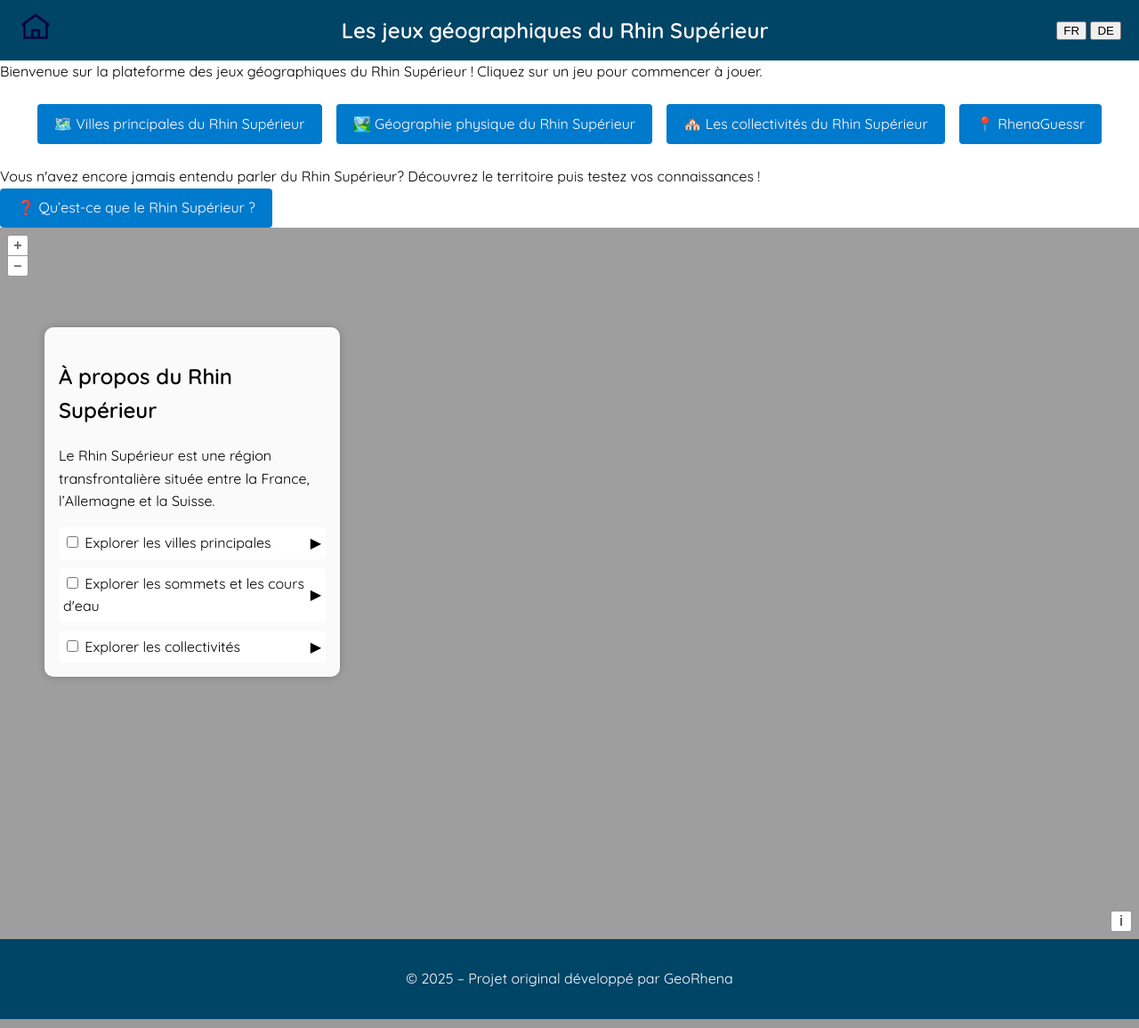
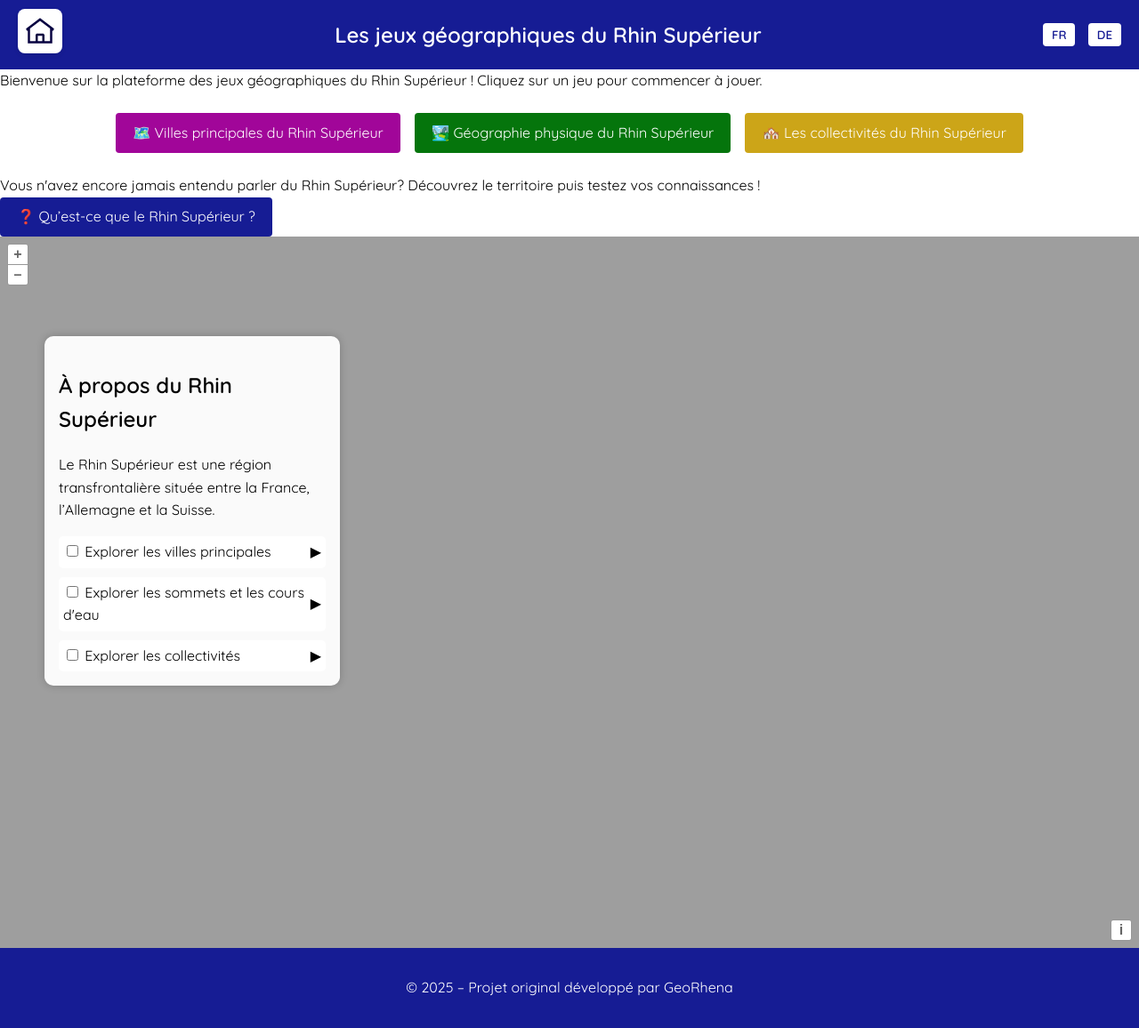
Before and after one commit to georhena-org/jeux_geo_spiele, a Django app: page / in a window 1280 px wide. Shown: the whole page at 89% size. Run offline with Django 5.2, Linux system fonts and the light colour scheme.

Commit message:
third commit

```diff
--- a/jeux/static/jeux/js/accueil.js
+++ b/jeux/static/jeux/js/accueil.js
@@ -68,6 +68,44 @@ const map = new ol.Map({
 
 
 //Les styles des couches
+
+  // Style rouge pour les villes non trouvées
+  const labeledStyle = function (nomVille) {
+    return new ol.style.Style({
+      text: new ol.style.Text({
+        font: '14px Quicksand, sans-serif',
+        text: nomVille,
+        fill: new ol.style.Fill({ color: 'black' }),
+        stroke: new ol.style.Stroke({ color: 'white', width: 2 }),
+        offsetY: -15,
+      }),
+      image: new ol.style.Circle({
+        radius: 5,
+        fill: new ol.style.Fill({ color: 'black' }),
+        stroke: new ol.style.Stroke({ color: 'black', width: 2 }),
+      }),
+    });
+  };
+
+const labeledStyleSommets = function (sommet) {
+    return new ol.style.Style({
+      text: new ol.style.Text({
+        font: '14px Quicksand, sans-serif',
+        text: sommet,
+        fill: new ol.style.Fill({ color: 'rgba(28, 102, 6, 0.8)' }),
+        stroke: new ol.style.Stroke({ color: 'white', width: 2 }),
+        offsetY: -15,
+      }),
+      image: new ol.style.Circle({
+        radius: 5,
+        fill: new ol.style.Fill({ color: 'rgba(42, 136, 13, 0.8)' }),
+        //stroke: new ol.style.Stroke({ color: 'black', width: 2 }),
+      }),
+    });
+  };
+
+
+
 const originalPointStyle = new ol.style.Style({
   image: new ol.style.Circle({
       radius: 5,
@@ -94,22 +132,17 @@ const hoverLineStyle = new ol.style.Style({
 
 
 
-var villesSource = new ol.source.Vector({
-    url: 'https://geoportal.georhena.eu/geoserver/boundaries/wfs?SERVICE=WFS&REQUEST=GetFeature&VERSION=2.0.0&TYPENAMES=boundaries%3Avilles_principales&OUTPUTFORMAT=json',
+const villesSource = new ol.source.Vector({
+    url: villesUrl,
     format: new ol.format.GeoJSON(),
   });
+
 
 // charger la couche de points des villes avec le style
 villesLayer = new ol.layer.Vector({
   source: villesSource,
-  style: new ol.style.Style({
-    image: new ol.style.Circle({
-      radius: 5,
-      fill: new ol.style.Fill({ color: 'black' }),
-      stroke: new ol.style.Stroke({ color: 'black', width: 2 }),
-  }),
-  })
 });
+
 
   const sommetsSource = new ol.source.Vector({
     url: sommetsUrl,
@@ -118,7 +151,7 @@ villesLayer = new ol.layer.Vector({
 
   sommetsLayer = new ol.layer.Vector({
   source: sommetsSource,
-  style: originalPointStyle,
+  //style: originalPointStyle,
   });
 
   const hydroSource = new ol.source.Vector({
@@ -154,6 +187,21 @@ hydroLayer.setVisible(false)
 sommetsLayer.setVisible(false)
 regionsLayer.setVisible(false)
 
+villesSource.once('featuresloadend', function () {
+villesLayer.getSource().getFeatures().forEach((feature) => {
+    const nom = feature.get('nom');
+      feature.setStyle(labeledStyle(nom));
+  });
+});
+
+sommetsSource.once('featuresloadend', function () {
+sommetsLayer.getSource().getFeatures().forEach((feature) => {
+    const nom = feature.get('name');
+      feature.setStyle(labeledStyleSommets(nom));
+  });
+});
+
+
 const popupContainer = document.getElementById('popup');
 const popupContent = document.getElementById('popup-content');
 
@@ -162,18 +210,19 @@ const overlay = new ol.Overlay({
   positioning: 'bottom-center',
   stopEvent: false,
 });
+
 map.addOverlay(overlay);
 
 
 document.addEventListener('DOMContentLoaded', () => {
-  // Scroll doux sur le bouton "Qu’est-ce que le Rhin Supérieur ?"
+  // scroll sur le bouton "Qu’est-ce que le Rhin Supérieur ?"
   const btnInfo = document.getElementById('btn-info');
   btnInfo.addEventListener('click', (e) => {
     e.preventDefault();
     document.getElementById('webmap').scrollIntoView({ behavior: 'smooth' });
   });
 
-    // Fonction pour gérer affichage de la couche (checkbox)
+    // fonction pour gérer l'affichage de la couche (checkbox)
   function toggleLayer(checkboxId, layerOrLayers) {
     const checkbox = document.getElementById(checkboxId);
     checkbox.addEventListener('change', () => {
@@ -244,22 +293,37 @@ map.on('pointermove', function(evt) {
   let featureFound = false;
 
   map.forEachFeatureAtPixel(evt.pixel, function(feature, layer) {
-    let name = feature.get('name'); // essayer d'abord "name"
-
-    // Si "name" est undefined ou vide, essayer "nom"
-    if (!name) {
-      name = feature.get('nom');
-    }
+    let name = feature.get('name') || feature.get('nom');
+    let photoUrl = feature.get('photo'); // Remplace "photo" par le nom exact du champ
 
     if (name) {
       const coordinate = evt.coordinate;
-      popupContent.innerHTML = `<b>${name}</b>`;
+
+      // Vérifie si la couche est sommetsLayer
+      if (layer === sommetsLayer) {
+        let ele = feature.get('ele_num')
+        popupContent.innerHTML = `<b>${name}</b>  <br>Altitude/Höhe: ${ele} m
+          <br>
+          ${photoUrl ? `<img src="${photoUrl}" alt="Photo de ${name}" style="max-width:200px; max-height:150px;">` : ''}
+        `;
+
+      } else if (layer === hydroLayer) {
+        let length = feature.get('length_km')
+        popupContent.innerHTML = `<b>${name}</b>  <br>Longueur/Länge: ${length} km`;
+
+      }else {
+        let hab = feature.get('hab_round')
+        let area = feature.get('area_km2')
+        popupContent.innerHTML = `<b>${name}</b><br>Habitants/Einwohnerzahl: ${hab} <br> Superficie/Fläche: ${area} km²<br>
+          ${photoUrl ? `<img src="${photoUrl}" alt="Photo de ${name}" style="max-width:220px; max-height:170px;">` : ''}
+        `;
+      }
+
       overlay.setPosition(coordinate);
       featureFound = true;
     }
   });
 
-  // Si aucune entité trouvée, cacher le popup
   if (!featureFound) {
     overlay.setPosition(undefined);
   }
--- a/jeux/static/jeux/styles/styles.css
+++ b/jeux/static/jeux/styles/styles.css
@@ -11,13 +11,32 @@ header {
   align-items: center;
   justify-content: space-between;
   padding: 10px 20px;
-  background-color: #004466; /* exemple de couleur de fond */
+  background-color: #161C94;
 }
 
-.header-left, .header-center, .header-right {
+.header-left, .header-center {
   display: flex;
   align-items: center;
 }
+
+.header-right button {
+  display: inline-block;
+  font-family: 'Quicksand', sans-serif;
+  padding: 0.6rem 1.2rem;
+  background-color: #ffffff;
+  color: #161C94;
+  text-decoration: none;
+  font-weight: bold;
+  border: none;
+  border-radius: 4px;
+  transition: background-color 0.2s ease;
+}
+
+.header-right button:hover {
+  background-color: #696ec8;
+  color: white;
+}
+
 
 .header-center {
   flex: 1;
@@ -25,9 +44,16 @@ header {
 }
 
 .home-icon {
-  width: 40px; /* adapte selon la taille de ton SVG */
-  height: auto;
-  cursor: pointer;
+  background-color: white;
+  width:40px;
+  padding: 5px;
+  border-radius: 8px;
+  box-shadow: 0 2px 5px rgba(0,0,0,0.1);
+  transition: transform 0.2s ease;
+}
+
+.home-icon:hover {
+  transform: scale(1.1);
 }
 
 #main-title {
@@ -57,7 +83,7 @@ main {
 }
 
 footer {
-  background-color: #004466;
+  background-color: #161C94;
   color: white;
   text-align: center;
   padding: 1rem;
--- a/jeux/static/jeux/styles/styles_accueil.css
+++ b/jeux/static/jeux/styles/styles_accueil.css
@@ -11,12 +11,51 @@
 .btn {
   display: inline-block;
   padding: 0.6rem 1.2rem;
-  background-color: #007acc;
+  background-color: #161C94;
   color: #fff;
   text-decoration: none;
   border-radius: 4px;
   font-weight: 500;
   transition: background-color 0.2s ease;
+}
+
+.btn-villes {
+  display: inline-block;
+  padding: 0.6rem 1.2rem;
+  background-color: #a10699;
+  color: #fff;
+  text-decoration: none;
+  border-radius: 4px;
+  font-weight: 500;
+  transition: background-color 0.2s ease;
+}
+
+.btn-GP {
+  display: inline-block;
+  padding: 0.6rem 1.2rem;
+  background-color: #05750c;
+  color: #fff;
+  text-decoration: none;
+  border-radius: 4px;
+  font-weight: 500;
+  transition: background-color 0.2s ease;
+}
+
+.btn-reg {
+  display: inline-block;
+  padding: 0.6rem 1.2rem;
+  background-color: #cca518;
+  color: #fff;
+  text-decoration: none;
+  border-radius: 4px;
+  font-weight: 500;
+  transition: background-color 0.2s ease;
+}
+
+#btn-info {
+  display: inline-block;
+  margin: 0 auto;
+  text-align: center;
 }
 
 .btn:hover {
@@ -87,9 +126,16 @@
   border-radius: 4px;
   bottom: 12px;
   left: -50px;
-  min-width: 100px;
+  min-width: 150px;
   text-align: center;
 }
+
+#popup-content {
+  white-space: nowrap;
+  overflow-x: auto;
+  max-width: 300px; /* Ajuste selon ton besoin */
+}
+
 
 
 /* Adaptation mobile */
--- a/jeux/templates/base.html
+++ b/jeux/templates/base.html
@@ -21,7 +21,7 @@
         <div class="header-right">
         <h1 id = "main-title">Les jeux géographiques du Rhin Supérieur</h1>
         </div>
-        <div id="header-right">
+        <div class="header-right">
         <button onclick="setLanguage('FR')">FR</button>
         <button onclick="setLanguage('DE')">DE</button>
     </div>
--- a/jeux/templates/jeux/accueil.html
+++ b/jeux/templates/jeux/accueil.html
@@ -7,26 +7,23 @@
 {% block title %}Accueil{% endblock %}
 
 {% block content %}
-  <div> Bienvenue sur la plateforme des jeux géographiques du Rhin Supérieur ! Cliquez sur un jeu pour commencer à jouer. </div>
+  <div id = "pres-1"> Bienvenue sur la plateforme des jeux géographiques du Rhin Supérieur ! Cliquez sur un jeu pour commencer à jouer. </div>
   <section class="home">
     <div class="button-group">
-      <a href="{% url 'jeu_villes' %}" class="btn" id="jeu-villes">🗺️ Villes principales du Rhin Supérieur</a>
-      <a href="{% url 'jeu_geophysique' %}" class="btn" id="jeu-geophysique">🏞️ Géographie physique du Rhin Supérieur</a>
-      <a href="{% url 'jeu_regions' %}" class="btn" id="jeu-regions">🏘️ Les collectivités du Rhin Supérieur</a>
-      <a href="#" class="btn" id="jeu-RhenaGuessr">📍 RhenaGuessr</a>
+      <a href="{% url 'jeu_villes' %}" class="btn-villes" id="jeu-villes">🗺️ Villes principales du Rhin Supérieur</a>
+      <a href="{% url 'jeu_geophysique' %}" class="btn-GP" id="jeu-geophysique">🏞️ Géographie physique du Rhin Supérieur</a>
+      <a href="{% url 'jeu_regions' %}" class="btn-reg" id="jeu-regions">🏘️ Les collectivités du Rhin Supérieur</a>
+     <!--  <a href="#" class="btn" id="jeu-RhenaGuessr">📍 RhenaGuessr</a> -->
     </div>
-        <div> Vous n'avez encore jamais entendu parler du Rhin Supérieur? Découvrez le territoire puis testez vos connaissances ! </div>
-
+        <div id="pres-2"> Vous n'avez encore jamais entendu parler du Rhin Supérieur? Découvrez le territoire puis testez vos connaissances ! </div>
       <a href="#webmap" class="btn" id="btn-info">❓ Qu’est-ce que le Rhin Supérieur ?</a>
   </section>
 
-
   <div id="webmap" class="map"></div>
     <div id="side-bar">
-      <h2>À propos du Rhin Supérieur</h2>
-      <p>
-        Le Rhin Supérieur est une région transfrontalière située entre la France,
-        l’Allemagne et la Suisse.
+      <h2 id = "a-propos-RS">À propos du Rhin Supérieur</h2>
+      <p id = "a-propos-text">
+        Le Rhin Supérieur est une région transfrontalière située entre la France, l’Allemagne et la Suisse.
       </p>
       <!--
       <div class="button-group">
@@ -36,40 +33,40 @@
       -->
       <div class="toggleContainer">
   <div class="toggleHeader"  id = "villesHeader">
-    <label>
+    <label id = "t-Villes">
       <input type="checkbox" id="toggleVilles">
       Explorer les villes principales
     </label>
     <span class="arrow" id="arrowVilles">▶</span>
   </div>
   <div class="info-content" id="villesInfo" style="display: none;">
-    <p>Cette couche montre les principales villes du Rhin Supérieur comme Strasbourg, Karlsruhe et Freiburg.</p>
+    <p>18 villes sont considérées comme prinicipales. Découvrez leur nom, le nombre d'habitants (2020) et la superficie de la commune à laquelle elles appartiennent.</p>
   </div>
 </div>
 
 <div class="toggleContainer">
   <div class="toggleHeader" id = "geophysiqueHeader">
-    <label>
+    <label id = "t-GP">
       <input type="checkbox" id="toggleGeophysique">
       Explorer les sommets et les cours d'eau
     </label>
     <span class="arrow" id="arrowGeophysique">▶</span>
   </div>
   <div class="info-content" id="geophysiqueInfo" style="display: none;">
-    <p>Affiche les sommets principaux et le réseau hydrographique du Rhin Supérieur.</p>
+    <p>Ici s'affichent des sommets et points de vue emblématiques ainsi que les cours d'eau principaux du territoire.</p>
   </div>
 </div>
 
 <div class="toggleContainer">
   <div class="toggleHeader" id = "regionsHeader">
-    <label>
+    <label id = "t-Regions">
       <input type="checkbox" id="toggleRegions">
       Explorer les collectivités
     </label>
     <span class="arrow" id="arrowRegions">▶</span>
   </div>
   <div class="info-content" id="regionsInfo" style="display: none;">
-    <p>Affiche les départements français, Landkreise allemands et cantons suisses de la région.</p>
+    <p>Le Rhin Supérieur est composé de 2 départements français (qui forment la collectivité eauropéenne d'Alsace), 14 Landkreise allemands et 5 cantons suisses.</p>
   </div>
 </div>
     </div>
@@ -85,10 +82,11 @@
   <script src="https://ajax.googleapis.com/ajax/libs/jquery/3.3.1/jquery.min.js"></script>
   <script src="{% static 'jeux/ol.js' %}"></script>
   <script>
-  const hydroUrl = "{% static 'jeux/data/hydro_rs_4258.geojson' %}";
-  const sommetsUrl = "{% static 'jeux/data/sommets_rs_4258.geojson' %}";
+  const hydroUrl = "{% static 'jeux/data/hydro_rs_4258_km.geojson' %}";
+  const sommetsUrl = "{% static 'jeux/data/sommets_rs_4258_photos.geojson' %}";
   const regionsUrl = "{% static 'jeux/data/departements_landkreis_canton.geojson' %}";
   const paysUrl = "{% static 'jeux/data/FR_DE_CH_4258.geojson' %}";
+  const villesUrl = "{% static 'jeux/data/villes_principales_pop.geojson' %}";
   </script>
   <script src="{% static 'jeux/js/accueil.js' %}"></script>
 {% endblock %}
--- a/jeux/templates/jeux/jeu_geophysique.html
+++ b/jeux/templates/jeux/jeu_geophysique.html
@@ -53,7 +53,7 @@
   <script src="https://ajax.googleapis.com/ajax/libs/jquery/3.3.1/jquery.min.js"></script>
   <script src="{% static 'jeux/ol.js' %}"></script>
   <script>
-  const hydroUrl = "{% static 'jeux/data/hydro_rs_4258.geojson' %}";
+  const hydroUrl = "{% static 'jeux/data/hydro_rs_4258_km.geojson' %}";
   const sommetsUrl = "{% static 'jeux/data/sommets_rs_4258.geojson' %}";
   </script>
   <script src="{% static 'jeux/js/geophysique_trad.js' %}"></script>
--- a/jeux_rhin_sup/settings.py
+++ b/jeux_rhin_sup/settings.py
@@ -124,7 +124,7 @@ USE_TZ = True
 # Static files (CSS, JavaScript, Images)
 # https://docs.djangoproject.com/en/5.2/howto/static-files/
 
-STATIC_URL = '/static/'
+STATIC_URL = 'static/'
 STATIC_ROOT = os.path.join(BASE_DIR,'static/')
 
 
```
Also changed, not shown: jeux/static/jeux/js/geophysique_trad.js (+3 -14 lines), jeux/static/jeux/js/main_ol_regions_trad.js (+39 -19 lines), jeux/static/jeux/js/main_ol_trad.js (+9 -5 lines), jeux/static/jeux/js/translate.js (+41 -1 lines), 3 other files.
